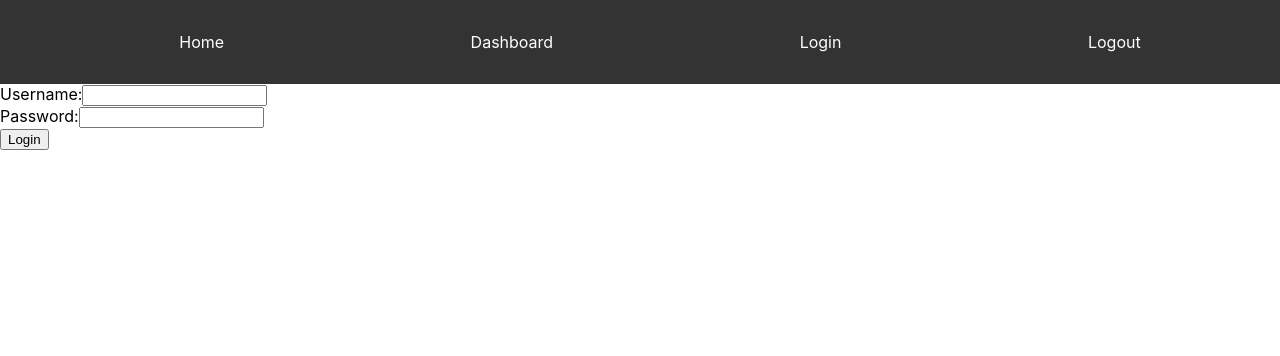
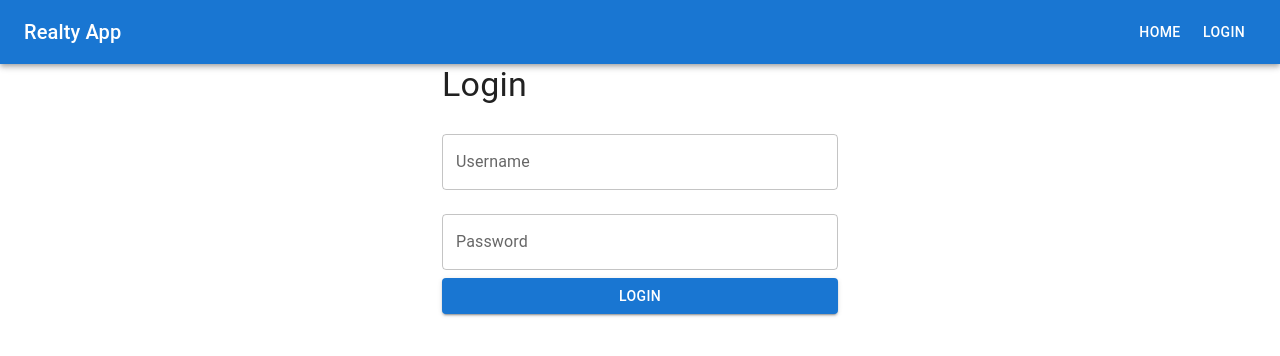
Before and after one commit to dnstock/realty-frontend, a React (Create React App) app: page /login in a window 1280 px wide. Shown: the top 356 px of the page. Built offline with nearby package versions, Linux system fonts and the light colour scheme.

Commit message:
Added Material UI, Formik and Yup

```diff
--- a/src/App.js
+++ b/src/App.js
@@ -1,22 +1,36 @@
-import './App.css';
 import React from 'react';
 import { BrowserRouter as Router, Route, Routes } from 'react-router-dom';
+import { createTheme, ThemeProvider } from '@mui/material/styles';
+import { CssBaseline } from '@mui/material';
+import Layout from './components/Layout';
 import Home from './pages/Home';
 import Login from './pages/Login';
 import Dashboard from './pages/Dashboard';
-import Logout from './pages/Logout';
 import ProtectedRoute from './components/ProtectedRoute';
-import Navbar from './components/Navbar';
+// import Logout from './pages/Logout';
+// import './App.css';
+
+
+const theme = createTheme({
+  palette: {
+    primary: {
+      main: '#1976d2',
+    },
+    secondary: {
+      main: '#dc004e',
+    },
+  },
+});
 
 function App() {
   return (
+    <ThemeProvider theme={theme}>
+      <CssBaseline />
       <Router>
-      <div>
-        <Navbar />
+        <Layout>
           <Routes>
             <Route path="/" element={<Home />} />
             <Route path="/login" element={<Login />} />
-          <Route path="/logout" element={<Logout />} />
             <Route
               path="/dashboard"
               element={
@@ -26,8 +40,9 @@ function App() {
               }
             />
           </Routes>
-      </div>
+        </Layout>
       </Router>
+    </ThemeProvider>
   );
 }
 
--- /dev/null
+++ b/src/components/Layout.js
@@ -0,0 +1,44 @@
+import React from 'react';
+import { AppBar, Toolbar, Typography, Button, Container } from '@mui/material';
+import { Link, useNavigate } from 'react-router-dom';
+
+function Layout({ children }) {
+  const token = localStorage.getItem('token');
+  const isAuthenticated = !!token;
+  const user = localStorage.getItem('user'); // Assuming you store the user's name or email
+
+  return (
+    <>
+      <AppBar position="static">
+        <Toolbar>
+          <Typography variant="h6" component="div" sx={{ flexGrow: 1 }}>
+            Realty App
+          </Typography>
+          <Button color="inherit" component={Link} to="/">
+            Home
+          </Button>
+          {isAuthenticated ? (
+            <>
+              <Button color="inherit" component={Link} to="/dashboard">
+                Dashboard
+              </Button>
+              <Button color="inherit" component={Link} to="/logout">
+                Logout
+              </Button>
+              <Typography variant="body1" sx={{ marginLeft: 'auto' }}>
+                Hello, {user}
+              </Typography>
+            </>
+          ) : (
+            <Button color="inherit" component={Link} to="/login">
+              Login
+            </Button>
+          )}
+        </Toolbar>
+      </AppBar>
+      <Container>{children}</Container>
+    </>
+  );
+}
+
+export default Layout;
--- a/src/components/Navbar.js
+++ /dev/null
@@ -1,25 +0,0 @@
-import React from 'react';
-import { Link } from 'react-router-dom';
-
-function Navbar() {
-  return (
-    <nav>
-      <ul>
-        <li>
-          <Link to="/">Home</Link>
-        </li>
-        <li>
-          <Link to="/dashboard">Dashboard</Link>
-        </li>
-        <li>
-          <Link to="/login">Login</Link>
-        </li>
-        <li>
-          <Link to="/logout">Logout</Link>
-        </li>
-      </ul>
-    </nav>
-  );
-}
-
-export default Navbar;
--- a/src/components/ProtectedRoute.js
+++ b/src/components/ProtectedRoute.js
@@ -2,9 +2,9 @@ import React from 'react';
 import { Navigate } from 'react-router-dom';
 
 function ProtectedRoute({ children }) {
-  const token = localStorage.getItem('token');
+  const isAuthenticated = !!localStorage.getItem('token');
 
-  if(!token) {
+  if (!isAuthenticated) {
     return <Navigate to="/login" replace />;
   }
 
--- a/src/pages/Dashboard.js
+++ b/src/pages/Dashboard.js
@@ -1,12 +1,17 @@
 import React from 'react';
-import { Link } from 'react-router-dom';
+import { Typography, Container } from '@mui/material';
 
 function Dashboard() {
   return (
-    <div>
-      <h1>Welcome to the Dashboard</h1>
-      <Link to="/logout">Logout</Link>
-    </div>
+    <Container maxWidth="lg">
+      <Typography variant="h4" component="h1" gutterBottom>
+        Dashboard
+      </Typography>
+      {/* Add your dashboard content here */}
+      <Typography variant="body1">
+        Welcome to your dashboard! This is a protected page.
+      </Typography>
+    </Container>
   );
 }
 
--- a/src/pages/Login.js
+++ b/src/pages/Login.js
@@ -1,41 +1,73 @@
 import React, { useState } from 'react';
+import { useFormik } from 'formik';
+import * as yup from 'yup';
+import { Button, TextField, Container, Typography } from '@mui/material';
 import { useNavigate } from 'react-router-dom';
 import { login } from '../services/api';
 
+const validationSchema = yup.object({
+  username: yup.string().required('Username is required'),
+  password: yup.string().required('Password is required'),
+});
+
 function Login() {
-  const [username, setUsername] = useState('');
-  const [password, setPassword] = useState('');
   const navigate = useNavigate();
 
-  const handleSubmit = async (e) => {
-    e.preventDefault();
-    const credentials = { username, password };
-    console.log(credentials); // Debugging
+  const formik = useFormik({
+    initialValues: {
+      username: '',
+      password: '',
+    },
+    validationSchema: validationSchema,
+    onSubmit: async (values) => {
       try {
-      const data = await login(credentials);
+        const data = await login(values);
         localStorage.setItem('token', data.access_token);
-      console.log('Login successful', data);
+        localStorage.setItem('user', values.username);
         navigate('/dashboard');
       } catch (error) {
         console.error('Login failed', error);
         alert('Login failed. Please check your credentials.');
       }
-  };
+    },
+  });
 
   return (
-    <form onSubmit={handleSubmit}>
-      <label>
-        Username:
-        <input type="text" value={username} onChange={(e) => setUsername(e.target.value)} />
-      </label>
-      <br />
-      <label>
-        Password:
-        <input type="password" value={password} onChange={(e) => setPassword(e.target.value)} />
-      </label>
-      <br />
-      <button type="submit">Login</button>
+    <Container maxWidth="xs">
+      <Typography variant="h4" component="h1" gutterBottom>
+        Login
+      </Typography>
+      <form onSubmit={formik.handleSubmit}>
+        <TextField
+          label="Username"
+          variant="outlined"
+          margin="normal"
+          fullWidth
+          id="username"
+          name="username"
+          value={formik.values.username}
+          onChange={formik.handleChange}
+          error={formik.touched.username && Boolean(formik.errors.username)}
+          helperText={formik.touched.username && formik.errors.username}
+        />
+        <TextField
+          label="Password"
+          variant="outlined"
+          margin="normal"
+          fullWidth
+          id="password"
+          name="password"
+          type="password"
+          value={formik.values.password}
+          onChange={formik.handleChange}
+          error={formik.touched.password && Boolean(formik.errors.password)}
+          helperText={formik.touched.password && formik.errors.password}
+        />
+        <Button color="primary" variant="contained" fullWidth type="submit">
+          Login
+        </Button>
       </form>
+    </Container>
   );
 }
 
```
Also changed, not shown: package.json (+6 -1 lines), 1 other file (tests, documents, lock files or other folders). Lines whose indentation alone changed are shown as unchanged.
